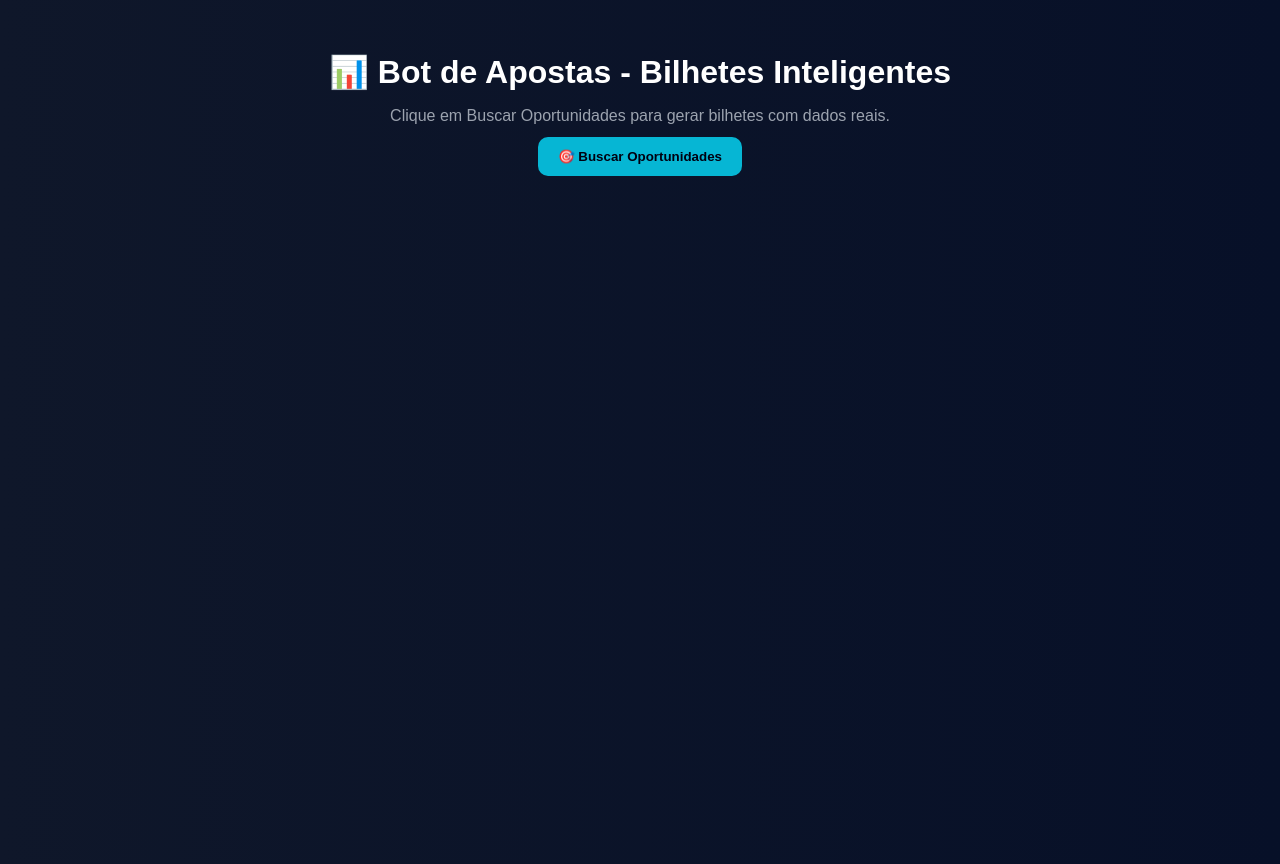
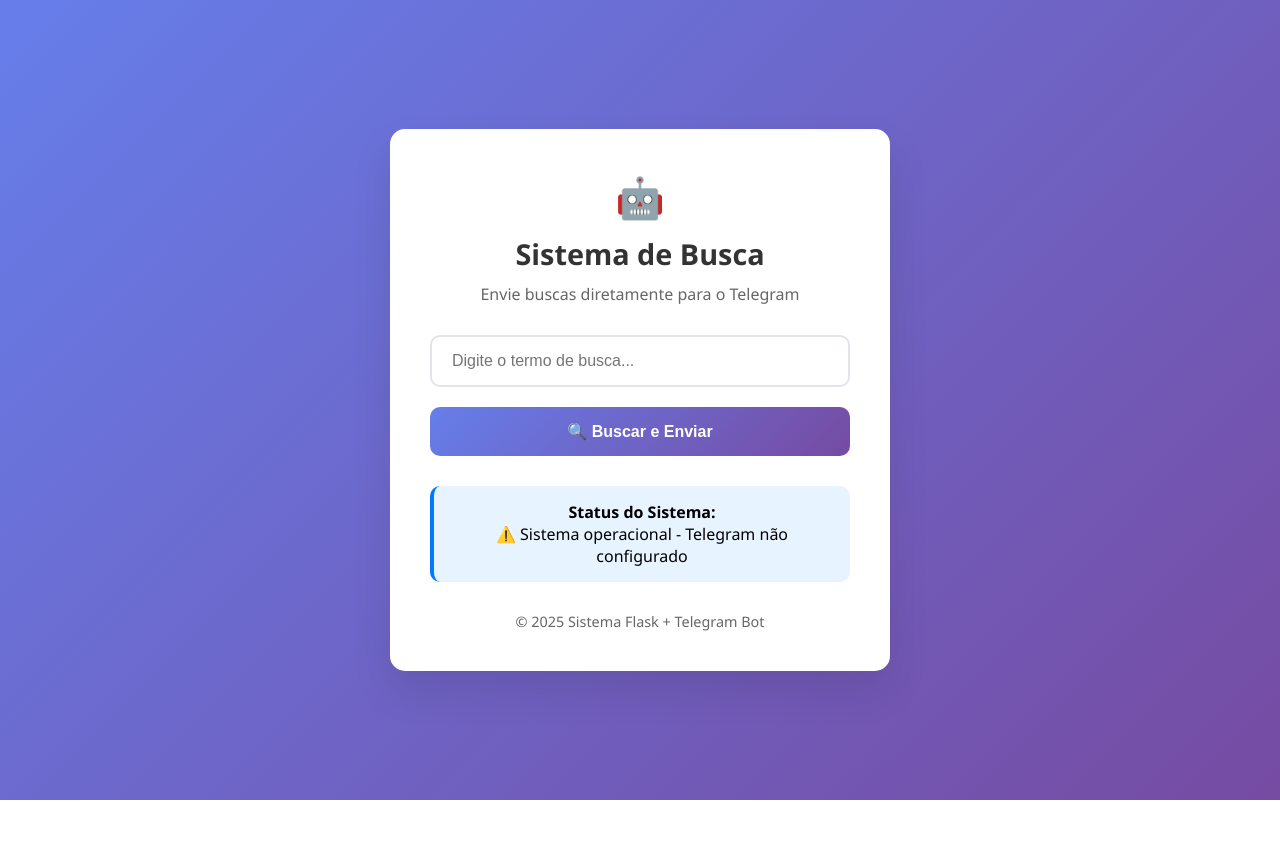
Before and after one commit to goulartt33/bet1, a Flask app: page / in a window 1280 px wide. After the commit the page ends 800 px from the top, so only its background shows below. Run offline with Flask 3, Linux system fonts and the light colour scheme.

Commit message:
Update index.html

```diff
--- a/templates/index.html
+++ b/templates/index.html
@@ -1,67 +1,265 @@
 <!DOCTYPE html>
 <html lang="pt-BR">
 <head>
-  <meta charset="utf-8" />
-  <meta name="viewport" content="width=device-width,initial-scale=1" />
-  <title>📊 Bot de Apostas - Bilhetes</title>
+    <meta charset="UTF-8">
+    <meta name="viewport" content="width=device-width, initial-scale=1.0">
+    <title>Sistema de Busca - Telegram Bot</title>
     <style>
-    body { font-family: Arial, sans-serif; background: linear-gradient(90deg,#0f172a,#071028); color:#fff; min-height:100vh; padding:24px; display:flex; flex-direction:column; align-items:center; }
-    h1 { margin-bottom:16px; }
-    button { background:#06b6d4; color:#001; border:none; padding:12px 20px; border-radius:10px; font-weight:700; cursor:pointer; margin-bottom:16px; }
-    button:disabled { opacity:0.6; cursor:default; }
-    #status{ margin-bottom:12px; color:#9ca3af }
-    #bilhetes { width:100%; max-width:900px; display:grid; grid-template-columns:repeat(auto-fit,minmax(300px,1fr)); gap:12px; }
-    .card { background:rgba(255,255,255,0.05); padding:12px; border-radius:10px; box-shadow:0 6px 18px rgba(0,0,0,0.4); white-space:pre-wrap; }
-    .error { color:#ff7b7b; }
+        * {
+            margin: 0;
+            padding: 0;
+            box-sizing: border-box;
+        }
+
+        body {
+            font-family: 'Segoe UI', Tahoma, Geneva, Verdana, sans-serif;
+            background: linear-gradient(135deg, #667eea 0%, #764ba2 100%);
+            min-height: 100vh;
+            display: flex;
+            align-items: center;
+            justify-content: center;
+            padding: 20px;
+        }
+
+        .container {
+            background: white;
+            border-radius: 15px;
+            box-shadow: 0 20px 40px rgba(0,0,0,0.1);
+            padding: 40px;
+            max-width: 500px;
+            width: 100%;
+            text-align: center;
+        }
+
+        .logo {
+            font-size: 2.5rem;
+            margin-bottom: 10px;
+        }
+
+        h1 {
+            color: #333;
+            margin-bottom: 10px;
+            font-size: 1.8rem;
+        }
+
+        .subtitle {
+            color: #666;
+            margin-bottom: 30px;
+            font-size: 1rem;
+        }
+
+        .search-form {
+            margin-bottom: 30px;
+        }
+
+        .input-group {
+            position: relative;
+            margin-bottom: 20px;
+        }
+
+        input[type="text"] {
+            width: 100%;
+            padding: 15px 20px;
+            border: 2px solid #e1e5e9;
+            border-radius: 10px;
+            font-size: 16px;
+            transition: all 0.3s ease;
+        }
+
+        input[type="text"]:focus {
+            outline: none;
+            border-color: #667eea;
+            box-shadow: 0 0 0 3px rgba(102, 126, 234, 0.1);
+        }
+
+        button {
+            background: linear-gradient(135deg, #667eea 0%, #764ba2 100%);
+            color: white;
+            border: none;
+            padding: 15px 30px;
+            border-radius: 10px;
+            font-size: 16px;
+            font-weight: 600;
+            cursor: pointer;
+            transition: all 0.3s ease;
+            width: 100%;
+        }
+
+        button:hover {
+            transform: translateY(-2px);
+            box-shadow: 0 10px 20px rgba(102, 126, 234, 0.3);
+        }
+
+        button:disabled {
+            opacity: 0.6;
+            cursor: not-allowed;
+            transform: none;
+        }
+
+        .loading {
+            display: none;
+            margin-top: 20px;
+        }
+
+        .spinner {
+            border: 3px solid #f3f3f3;
+            border-top: 3px solid #667eea;
+            border-radius: 50%;
+            width: 30px;
+            height: 30px;
+            animation: spin 1s linear infinite;
+            margin: 0 auto;
+        }
+
+        @keyframes spin {
+            0% { transform: rotate(0deg); }
+            100% { transform: rotate(360deg); }
+        }
+
+        .result {
+            display: none;
+            margin-top: 20px;
+            padding: 20px;
+            border-radius: 10px;
+            background: #f8f9fa;
+            text-align: left;
+        }
+
+        .success {
+            border-left: 4px solid #28a745;
+        }
+
+        .error {
+            border-left: 4px solid #dc3545;
+        }
+
+        .status-info {
+            margin-top: 20px;
+            padding: 15px;
+            background: #e7f3ff;
+            border-radius: 10px;
+            border-left: 4px solid #007bff;
+        }
+
+        .footer {
+            margin-top: 30px;
+            color: #666;
+            font-size: 0.9rem;
+        }
     </style>
 </head>
 <body>
-  <h1>📊 Bot de Apostas - Bilhetes Inteligentes</h1>
-  <div id="status">Clique em Buscar Oportunidades para gerar bilhetes com dados reais.</div>
-  <button id="buscarBtn">🎯 Buscar Oportunidades</button>
-  <div id="bilhetes"></div>
+    <div class="container">
+        <div class="logo">🤖</div>
+        <h1>Sistema de Busca</h1>
+        <p class="subtitle">Envie buscas diretamente para o Telegram</p>
+
+        <form class="search-form" id="searchForm">
+            <div class="input-group">
+                <input type="text" id="searchTerm" placeholder="Digite o termo de busca..." required>
+            </div>
+            <button type="submit" id="searchButton">
+                🔍 Buscar e Enviar
+            </button>
+        </form>
+
+        <div class="loading" id="loading">
+            <div class="spinner"></div>
+            <p style="margin-top: 10px;">Processando sua busca...</p>
+        </div>
+
+        <div class="result" id="result"></div>
+
+        <div class="status-info" id="statusInfo">
+            <strong>Status do Sistema:</strong><br>
+            <span id="systemStatus">Verificando...</span>
+        </div>
+
+        <div class="footer">
+            &copy; 2025 Sistema Flask + Telegram Bot
+        </div>
+    </div>
 
     <script>
-    const btn = document.getElementById('buscarBtn');
-    const status = document.getElementById('status');
-    const bilhetesDiv = document.getElementById('bilhetes');
+        document.getElementById('searchForm').addEventListener('submit', async function(e) {
+            e.preventDefault();
 
-    btn.addEventListener('click', async () => {
-      btn.disabled = true;
-      btn.innerText = "⏳ Buscando...";
-      status.innerText = "Buscando jogos e odds... (verifique os logs do servidor se demorar)";
-      bilhetesDiv.innerHTML = "";
+            const searchTerm = document.getElementById('searchTerm').value;
+            const searchButton = document.getElementById('searchButton');
+            const loading = document.getElementById('loading');
+            const result = document.getElementById('result');
+
+            // Mostrar loading
+            searchButton.disabled = true;
+            loading.style.display = 'block';
+            result.style.display = 'none';
 
             try {
-        const res = await fetch('/buscar', { method: 'POST' });
-        const data = await res.json();
+                const response = await fetch('/buscar', {
+                    method: 'POST',
+                    headers: {
+                        'Content-Type': 'application/json',
+                    },
+                    body: JSON.stringify({
+                        termo: searchTerm
+                    })
+                });
 
-        if (res.status !== 200) {
-          status.innerHTML = `<span class="error">❌ Erro: ${data.erro || 'erro desconhecido'}</span>`;
-          btn.disabled = false;
-          btn.innerText = "🎯 Buscar Oportunidades";
-          return;
+                const data = await response.json();
+
+                // Mostrar resultado
+                result.style.display = 'block';
+                if (data.status === 'success') {
+                    result.className = 'result success';
+                    result.innerHTML = `
+                        <strong>✅ Sucesso!</strong>
+                        <p>Busca realizada com sucesso e enviada para o Telegram.</p>
+                        <div style="margin-top: 10px; font-size: 0.9em; color: #666;">
+                            <strong>Termo:</strong> ${data.data.termo}<br>
+                            <strong>Resultado:</strong> ${data.data.resultado}<br>
+                            <strong>Horário:</strong> ${new Date(data.data.timestamp).toLocaleString()}
+                        </div>
+                    `;
+                } else {
+                    result.className = 'result error';
+                    result.innerHTML = `
+                        <strong>❌ Erro!</strong>
+                        <p>${data.message || 'Erro ao processar a busca'}</p>
+                    `;
                 }
 
-        const jogos = data.dados || [];
-        if (jogos.length === 0) {
-          status.innerText = "Nenhum bilhete gerado hoje.";
-        } else {
-          status.innerText = `✅ Enviados ${jogos.length} bilhetes para o Telegram.`;
-          jogos.forEach((t) => {
-            const card = document.createElement('div');
-            card.className = 'card';
-            card.textContent = t;
-            bilhetesDiv.appendChild(card);
-          });
-        }
-      } catch (err) {
-        status.innerHTML = `<span class="error">❌ Erro de conexão: ${err.message}</span>`;
+            } catch (error) {
+                result.style.display = 'block';
+                result.className = 'result error';
+                result.innerHTML = `
+                    <strong>❌ Erro de Conexão!</strong>
+                    <p>Não foi possível conectar ao servidor.</p>
+                `;
             } finally {
-        btn.disabled = false;
-        btn.innerText = "🎯 Buscar Oportunidades";
+                searchButton.disabled = false;
+                loading.style.display = 'none';
             }
         });
+
+        // Verificar status do sistema ao carregar a página
+        async function checkSystemStatus() {
+            try {
+                const response = await fetch('/info');
+                const data = await response.json();
+
+                const statusElement = document.getElementById('systemStatus');
+                if (data.telegram_configured) {
+                    statusElement.innerHTML = '✅ Sistema operacional - Telegram configurado';
+                } else {
+                    statusElement.innerHTML = '⚠️ Sistema operacional - Telegram não configurado';
+                }
+            } catch (error) {
+                document.getElementById('systemStatus').innerHTML = '❌ Erro ao verificar status do sistema';
+            }
+        }
+
+        // Chamar ao carregar a página
+        checkSystemStatus();
     </script>
 </body>
 </html>
```
Lines whose indentation alone changed are shown as unchanged.
